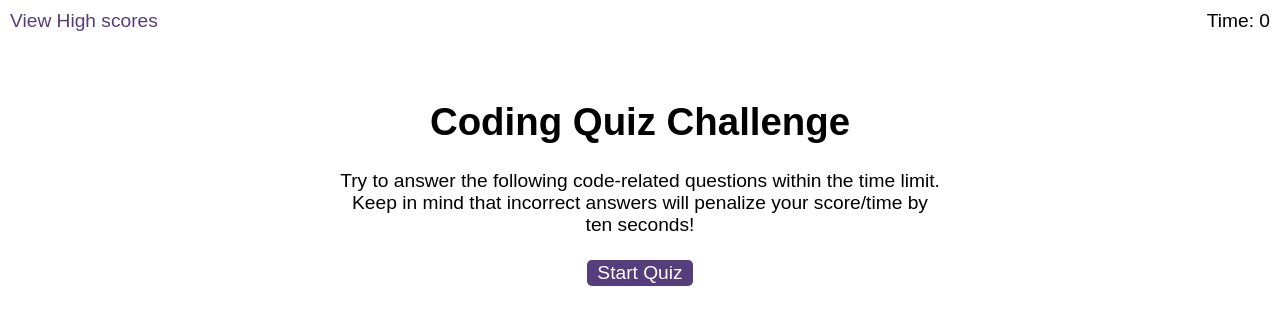
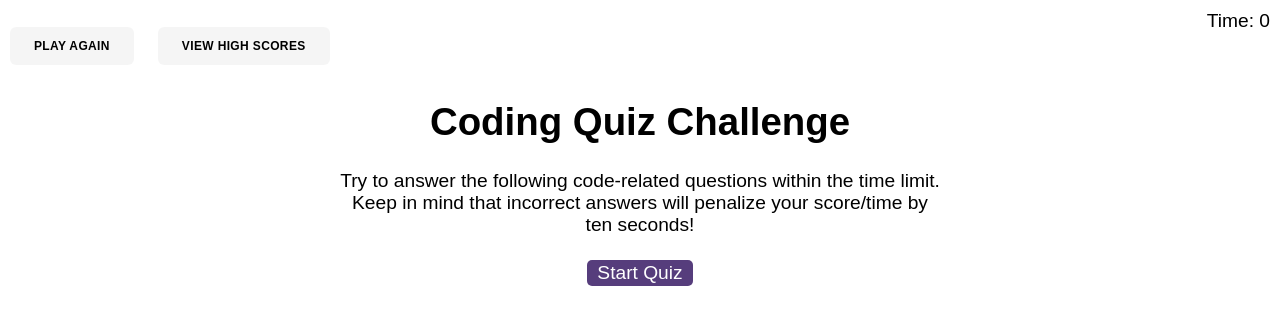
Before and after one commit to wisethee/js-quiz, a plain HTML site: page index.html in a window 1280 px wide. Drawn offline with Linux system fonts and the light colour scheme.

Commit message:
styles: add custom-btn styles

```diff
--- a/assets/styles/main.css
+++ b/assets/styles/main.css
@@ -86,3 +86,27 @@ li:nth-child(odd) {
   top: 10px;
   right: 10px;
 }
+
+.scores {
+  display: flex;
+  gap: 24px;
+  min-height: 72px;
+  align-items: center;
+}
+
+.custom-btn {
+  font-size: 12px;
+  font-weight: 700;
+  color: black;
+  text-transform: uppercase;
+  letter-spacing: 0.03em;
+  background-color: rgba(0, 0, 0, 0.04);
+  padding: 12px 24px;
+  border-radius: 6px;
+  transition: all 0.2s;
+}
+
+.custom-btn:hover {
+    background-color: rgba(0, 0, 0, 0.08);
+    color: black;
+}
--- a/index.html
+++ b/index.html
@@ -11,7 +11,10 @@
 </head>
 
 <body>
-  <div class="scores"><a href="./highscores.html">View High scores</a></div>
+  <div class="scores">
+    <a class="custom-btn" href="./index.html">Play Again</a>
+    <a class="custom-btn" href="./highscores.html">View High scores</a>
+  </div>
 
   <div class="timer">Time: <span id="time">0</span></div>
 
```
